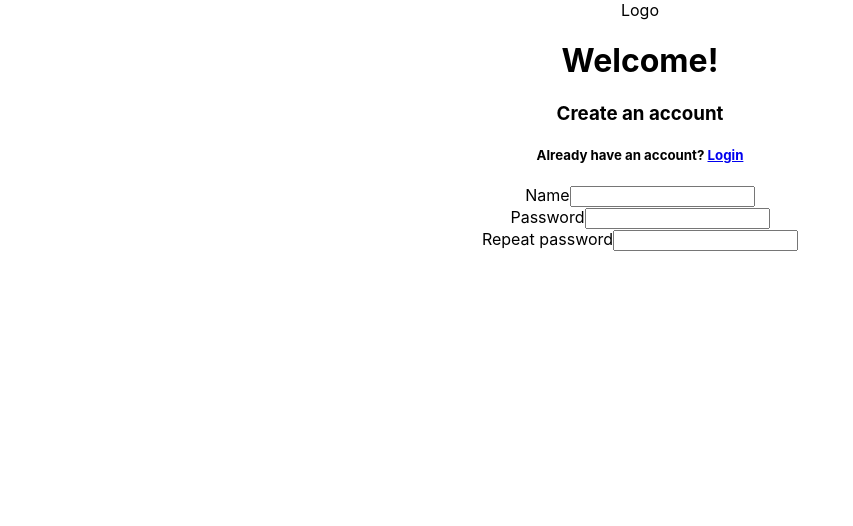
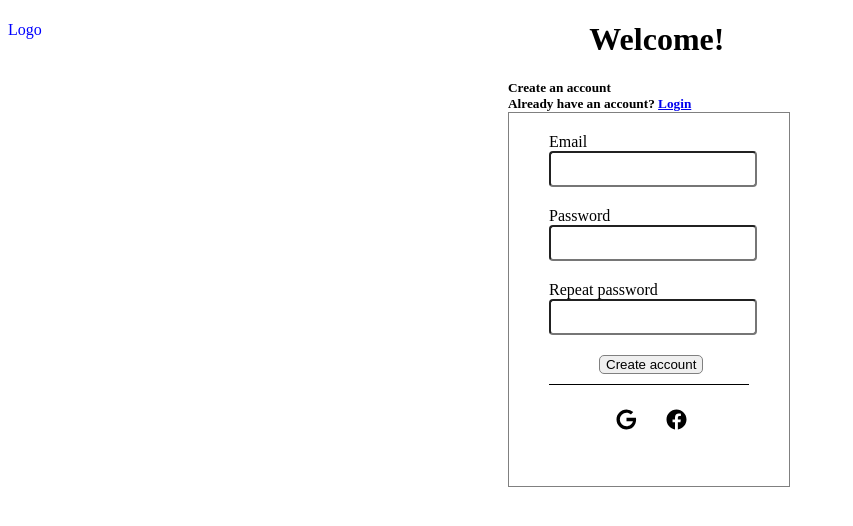
Before and after one commit to ncgames868/ncgames-backend, a React (Create React App) app in the folder client/: page / in a window 1280 px wide. Shown: the top 526 px of the page, without its empty margins (0-853 px from the left). Built offline with nearby package versions, Linux system fonts and the light colour scheme.

Commit message:
update register

```diff
--- a/client/src/App.css
+++ /dev/null
@@ -1,38 +0,0 @@
-.App {
-  text-align: center;
-}
-
-.App-logo {
-  height: 40vmin;
-  pointer-events: none;
-}
-
-@media (prefers-reduced-motion: no-preference) {
-  .App-logo {
-    animation: App-logo-spin infinite 20s linear;
-  }
-}
-
-.App-header {
-  background-color: #282c34;
-  min-height: 100vh;
-  display: flex;
-  flex-direction: column;
-  align-items: center;
-  justify-content: center;
-  font-size: calc(10px + 2vmin);
-  color: white;
-}
-
-.App-link {
-  color: #61dafb;
-}
-
-@keyframes App-logo-spin {
-  from {
-    transform: rotate(0deg);
-  }
-  to {
-    transform: rotate(360deg);
-  }
-}
--- a/client/src/App.js
+++ b/client/src/App.js
@@ -1,5 +1,5 @@
 
-import './App.css';
+
 import Register from './Components/register/Register';
 
 function App() {
--- a/client/src/Components/register/Register.jsx
+++ b/client/src/Components/register/Register.jsx
@@ -1,30 +1,122 @@
 import React from 'react'
+import styled from 'styled-components'
+import GoogleSvg from '../../IconsSvg/GoogleSvg/GoogleSvg'
+import FacebookSvg from '../../IconsSvg/FacebookSvg/FacebookSvg'
 
 const Register = () => {
+  const Logo = styled.div`
+    margin-top: 0px;
+    color: blue;
+    float: left;
+  `
+
+  const Welcome = styled.h1`
+    text-align: center;
+  `
+  const Form = styled.div`
+    padding: 40px;
+    padding-top: 20px;
+    padding-bottom: 50px;
+    background-color: white;
+    border: 1px solid gray;
+    width: 200px;
+    margin-left: 500px;
+
+    /* @media (min-width: 320px) {
+      margin-left: 10px;
+    }
+
+    @media (max-width: 375px) {
+      margin-left: 10px;
+    } */
+
+    /* @media (width: 425) {
+      margin-left: 10px;
+      background-color: aliceblue;
+    } */
+  `
+  const Account = styled.div`
+    margin: 0%;
+    padding: 0%;
+    width: 200px;
+    margin-left: 500px;
+
+    /* @media (min-width: 320px) {
+      margin-left: 10px;
+    }
+
+    @media (max-width: 375px) {
+      margin-left: 10px;
+    } */
+  `
+  const Texto = styled.h5`
+    margin: 0;
+  `
+  const Input = styled.input`
+    border-radius: 4px;
+    width: 100%;
+    height: 30px;
+    margin-bottom: 20px;
+  `
+  const Raya = styled.div`
+    border-top: 1px solid black;
+    height: 2px;
+    max-width: 200px;
+    padding: 0;
+    margin: 10px auto 20px auto;
+  `
+  const ButtonSvg = styled.a`
+    /* border-radius: 50%; */
+    background-color: white;
+    margin-right: -40px;
+    margin-left: 65px;
+  `
+  const Button = styled.button`
+    cursor: pointer;
+    border-radius: 5px;
+    border: 1px solid gray;
+    margin-left: 50px;
+
+    &:hover {
+      background-color: red;
+    }
+  `
+
   return (
     <div>
-      <div>Logo</div>
-      <div>
-        <h1>Welcome!</h1>
-        <h3>Create an account</h3>
-        <h5>
+      <Logo>Logo</Logo>
+      <Welcome>Welcome!</Welcome>
+      <Account>
+        <Texto>Create an account</Texto>
+        <Texto>
           Already have an account? <a href="/">Login</a>
-        </h5>
+        </Texto>
+      </Account>
 
+      <Form>
         <form action="">
           <label>
-            Name
-            <input type="text" />
-            <br />
+            Email
+            <Input type="email" />
             Password
-            <input type="text" />
-            <br />
+            <Input type="text" />
             Repeat password
-            <input type="text" />
-            <br />
+            <Input type="text" />
           </label>
         </form>
-      </div>
+
+        <Button>Create account</Button>
+
+        <Raya />
+
+        <ButtonSvg href="/">
+          <GoogleSvg />
+        </ButtonSvg>
+
+        <ButtonSvg href="/">
+          <FacebookSvg />
+        </ButtonSvg>
+      </Form>
     </div>
   )
 }
--- /dev/null
+++ b/client/src/IconsSvg/FacebookSvg/FacebookSvg.jsx
@@ -0,0 +1,15 @@
+import * as React from 'react'
+
+const SvgComponent = (props) => (
+  <svg
+    xmlns="http://www.w3.org/2000/svg"
+    width={25}
+    height={25}
+    viewBox="0 0 30 30"
+    {...props}
+  >
+    <path d="M15 3C8.373 3 3 8.373 3 15c0 6.016 4.432 10.984 10.206 11.852V18.18h-2.969v-3.154h2.969v-2.099c0-3.475 1.693-5 4.581-5 1.383 0 2.115.103 2.461.149v2.753h-1.97c-1.226 0-1.654 1.163-1.654 2.473v1.724h3.593l-.487 3.154h-3.106v8.697C22.481 26.083 27 21.075 27 15c0-6.627-5.373-12-12-12z" />
+  </svg>
+)
+
+export default SvgComponent
--- /dev/null
+++ b/client/src/IconsSvg/GoogleSvg/GoogleSvg.jsx
@@ -0,0 +1,15 @@
+import * as React from 'react'
+
+const SvgComponent = (props) => (
+  <svg
+    xmlns="http://www.w3.org/2000/svg"
+    width={25}
+    height={25}
+    viewBox="0 0 30 30"
+    {...props}
+  >
+    <path d="M15.004 3C8.374 3 3 8.373 3 15s5.375 12 12.004 12c10.01 0 12.265-9.293 11.326-14H15v4h7.738c-.89 3.448-4.012 6-7.738 6a8 8 0 0 1 0-16c2.009 0 3.84.746 5.244 1.969l2.842-2.84A11.96 11.96 0 0 0 15.004 3z" />
+  </svg>
+)
+
+export default SvgComponent
--- a/client/src/index.css
+++ /dev/null
@@ -1,13 +0,0 @@
-body {
-  margin: 0;
-  font-family: -apple-system, BlinkMacSystemFont, 'Segoe UI', 'Roboto', 'Oxygen',
-    'Ubuntu', 'Cantarell', 'Fira Sans', 'Droid Sans', 'Helvetica Neue',
-    sans-serif;
-  -webkit-font-smoothing: antialiased;
-  -moz-osx-font-smoothing: grayscale;
-}
-
-code {
-  font-family: source-code-pro, Menlo, Monaco, Consolas, 'Courier New',
-    monospace;
-}
--- a/client/src/index.js
+++ b/client/src/index.js
@@ -1,6 +1,6 @@
 import React from 'react';
 import ReactDOM from 'react-dom/client';
-import './index.css';
+
 import App from './App';
 import reportWebVitals from './reportWebVitals';
 
```
